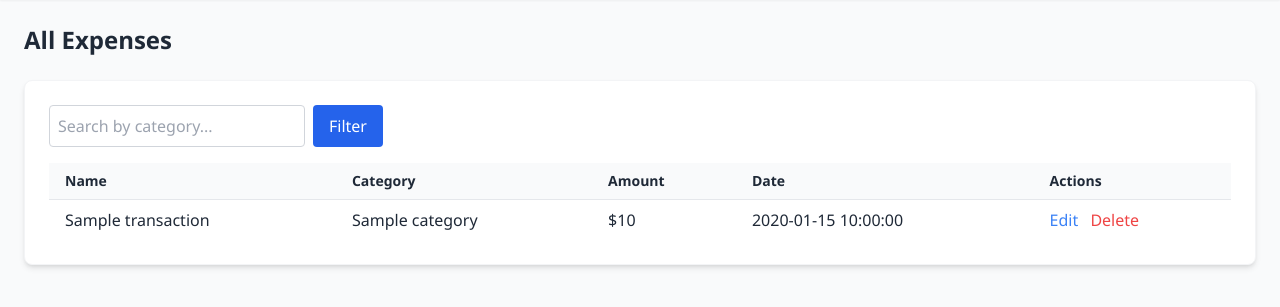
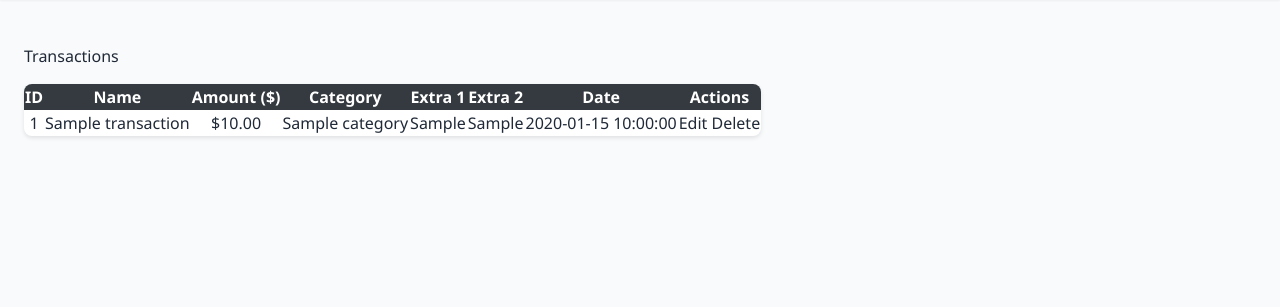
Before and after one commit to T-rummy/Transaction_group, a Flask app: template templates/transactions.html in a window 1280 px wide. Shown: the part 61-368 px from the top of the page. Run offline with Flask 3, Linux system fonts and the light colour scheme; the template is opened without the code that fills it: most values are stand-ins (such as "Sample title", 1, 10 or a date in 2020); some libraries are stand-ins or nearby versions.

Commit message:
fixed bugs

```diff
--- a/app.py
+++ b/app.py
@@ -1,127 +1,140 @@
-from flask import Flask, render_template, request, redirect, url_for, flash
-
+from flask import Flask, render_template, request, redirect, flash
 import pandas as pd
 import os
 from datetime import date
 
 app = Flask(__name__)
+app.secret_key = "supersecretkey"  # Needed for flash messages
 
 CSV_FILE = "file.csv"
 
-# Ensure CSV file has proper columns
+# Ensure CSV exists with correct columns
 if not os.path.exists(CSV_FILE):
-    pd.DataFrame(columns=["Name", "Amount", "Category", "Extra1", "Extra2", "Date"]).to_csv(CSV_FILE, index=False)
-else:
-    df = pd.read_csv(CSV_FILE)
-    df = df.fillna("")  # Clean NaN from previous runs
+    df = pd.DataFrame(columns=["Id", "Name", "Amount", "Category", "Extra1", "Extra2", "Date"])
     df.to_csv(CSV_FILE, index=False)
 
+
+# ===========================
+# ROUTES
+# ===========================
 
 @app.route('/')
 def index():
     return render_template('index.html')
 
 
+# Transactions Page
 @app.route('/transactions')
 def transactions():
-    if os.path.exists(CSV_FILE):
-        df = pd.read_csv(CSV_FILE)
-    else:
-        df = pd.DataFrame(columns=["Name", "Amount", "Category", "Extra1", "Extra2", "Date"])
+    df = pd.read_csv(CSV_FILE)
 
-    return render_template('transactions.html', transactions=df.to_dict(orient='records'))
+    # Ensure Amount is numeric
+    if "Amount" in df.columns:
+        df["Amount"] = (
+            df["Amount"].replace('[\$,]', '', regex=True)
+            .apply(pd.to_numeric, errors="coerce")
+        )
+
+    return render_template("transactions.html", transactions=df.to_dict(orient="records"))
 
 
+# Add Transaction
 @app.route('/add', methods=['GET', 'POST'])
 def add_transaction():
     if request.method == 'POST':
-        name = request.form['name']
-        amount = request.form['amount']
-        category = request.form['category']
+        df = pd.read_csv(CSV_FILE)
 
-        # Handle optional fields safely
-        extra1 = request.form.get('extra1') or ""
-        extra2 = request.form.get('extra2') or ""
+        new_transaction = {
+            "Id": len(df) + 1,
+            "Name": request.form.get("name"),
+            "Amount": request.form.get("amount"),
+            "Category": request.form.get("category"),
+            "Extra1": request.form.get("extra1", ""),
+            "Extra2": request.form.get("extra2", ""),
+            "Date": date.today().strftime("%m/%d/%Y")
+        }
 
-        df = pd.DataFrame([{
-            'Name': name,
-            'Amount': amount,
-            'Category': category,
-            'Extra1': extra1,
-            'Extra2': extra2,
-            'Date': date.today().strftime('%m/%d/%Y')
-        }])
+        df = pd.concat([df, pd.DataFrame([new_transaction])], ignore_index=True)
+        df.to_csv(CSV_FILE, index=False)
 
-        file_exists = os.path.exists(CSV_FILE)
-        df.to_csv(CSV_FILE, mode='a', index=False, header=not file_exists)
-
+        flash("Transaction added successfully!")
         return redirect('/transactions')
 
-    return render_template('add.html')
+    return render_template("add.html")
 
 
-@app.route('/modify/<int:transaction_id>', methods=['GET', 'POST'])
-def modify(transaction_id):
-    df = pd.read_csv("file.csv")
-
-    # Find the transaction
-    transaction = df[df['Id'] == transaction_id]
-
-    if transaction.empty:
-        flash("Transaction not found!", "danger")
-        return redirect('/transactions')
+# Modify Transaction
+@app.route('/modify', methods=['GET', 'POST'])
+def modify():
+    df = pd.read_csv(CSV_FILE)
 
     if request.method == 'POST':
-        name = request.form.get('name')
-        amount = request.form.get('amount')
-        category = request.form.get('category')
+        try:
+            transaction_id = int(request.form['id'])
+            column = request.form['column']
+            new_value = request.form['value']
 
-        # Update fields in the dataframe
-        df.loc[df['Id'] == transaction_id, 'Name'] = name
-        df.loc[df['Id'] == transaction_id, 'Amount'] = float(amount) if amount else 0
-        df.loc[df['Id'] == transaction_id, 'Category'] = category
+            if column == "Amount":
+                new_value = float(new_value)
 
-        df.to_csv("file.csv", index=False)
-        flash("Transaction updated successfully!", "success")
-        return redirect('/transactions')
+            df.loc[df['Id'] == transaction_id, column] = new_value
+            df.to_csv(CSV_FILE, index=False)
+            flash("Transaction updated successfully!")
+            return redirect('/transactions')
 
-    # Get transaction data for the form
-    transaction_data = transaction.iloc[0].to_dict()
-    return render_template('modify.html', transaction=transaction_data)
+        except Exception as e:
+            flash(f"Error updating transaction: {str(e)}")
+
+    return render_template("modify.html", transactions=df.to_dict(orient='records'))
 
 
-
-
-@app.route('/delete/<int:transaction_id>')
+# Delete Transaction
+@app.route('/delete/<int:transaction_id>', methods=['POST'])
 def delete_transaction(transaction_id):
     df = pd.read_csv(CSV_FILE)
-    df = df.drop(transaction_id)
+    df = df[df["Id"] != transaction_id]
     df.to_csv(CSV_FILE, index=False)
+    flash("Transaction deleted successfully!")
     return redirect('/transactions')
 
 
 @app.route('/stats')
 def stats():
-    if not os.path.exists(CSV_FILE):
-        return render_template('stats.html', total_by_category={}, avg_daily=0, avg_monthly=0)
+    df = pd.read_csv(CSV_FILE)
 
-    df = pd.read_csv(CSV_FILE)
-    if df.empty:
-        return render_template('stats.html', total_by_category={}, avg_daily=0, avg_monthly=0)
+    # Ensure Amount is numeric
+    if "Amount" in df.columns:
+        df["Amount"] = (
+            df["Amount"].replace('[\$,]', '', regex=True)
+            .apply(pd.to_numeric, errors="coerce")
+        )
 
-    df['Amount'] = pd.to_numeric(df['Amount'], errors='coerce').fillna(0)
-    df['Date'] = pd.to_datetime(df['Date'], errors='coerce')
+    # Ensure Date is string and drop NaN dates
+    if "Date" in df.columns:
+        df["Date"] = df["Date"].astype(str)
+        df = df[df["Date"].str.contains("/")]  # Keep only valid date rows
 
-    total_by_category = df.groupby('Category')['Amount'].sum().to_dict()
+    # Group by Category
+    category_totals = df.groupby("Category")["Amount"].sum().to_dict() if not df.empty else {}
 
-    daily_avg = df.groupby(df['Date'].dt.date)['Amount'].sum().mean()
-    monthly_avg = df.groupby(df['Date'].dt.to_period('M'))['Amount'].sum().mean()
+    # Group by Month
+    monthly_totals = {}
+    if not df.empty:
+        monthly_totals = (
+            df.groupby(df["Date"].apply(lambda x: str(x).split('/')[0]))["Amount"]
+            .sum()
+            .to_dict()
+        )
 
-    return render_template('stats.html',
-                           total_by_category=total_by_category,
-                           avg_daily=round(daily_avg, 2),
-                           avg_monthly=round(monthly_avg, 2))
+    return render_template(
+        "stats.html",
+        categories=list(category_totals.keys()),
+        category_data=list(category_totals.values()),
+        months=list(monthly_totals.keys()),
+        monthly_data=list(monthly_totals.values())
+    )
 
 
-if __name__ == '__main__':
+
+if __name__ == "__main__":
     app.run(debug=True)
--- a/file.csv
+++ b/file.csv
@@ -1,8 +1,9 @@
-Id,Name,Amount,Date,Category,Subcategory,Location
-5215,austin,45.00,08/03/2025,food,groceries,heb
-9512,Tanner Ruminer,10000.0,08/03/2025,food,,
-9747,Tanner,5000.0,08/03/2025,transportation,,Dallas TX
-1560,alex,150.0,08/03/2025,food,,
-9750,Tanner,20.0,08/03/2025,food,,Dallas TX
-aziz,89,academic,,,08/03/2025,
-aziz,20.00,transportation,,,08/03/2025,
+Id,Name,Amount,Date,Category,Subcategory,Location,Extra1,Extra2
+5215,austin,45.00,08/03/2025,food,groceries,heb,,
+9512,Tanner Ruminer,10000.0,08/03/2025,food,,,,
+9747,Tanner,5000.0,08/03/2025,transportation,,Dallas TX,,
+1560,alex,150.0,08/03/2025,food,,,,
+9750,Tanner,20.0,08/03/2025,food,,Dallas TX,,
+aziz,89,academic,,,08/03/2025,,,
+aziz,20.00,transportation,,,08/03/2025,,,
+8,aziz,20.00,08/03/2025,bills,,,,
--- a/templates/transactions.html
+++ b/templates/transactions.html
@@ -1,40 +1,45 @@
 {% extends "base.html" %}
 {% block content %}
-<h2 class="text-2xl font-semibold mb-6">All Expenses</h2>
+<div class="container mt-5">
+    <h2 class="mb-4">Transactions</h2>
 
-<div class="bg-white p-6 rounded-lg shadow-md border border-gray-100">
-    <div class="flex items-center justify-between mb-4">
-        <div class="flex space-x-2">
-            <input type="text" placeholder="Search by category..." class="p-2 rounded border border-gray-300 w-64">
-            <button class="bg-blue-600 text-white px-4 py-2 rounded">Filter</button>
-        </div>
-    </div>
-    <div class="overflow-x-auto">
-        <table class="min-w-full border-collapse">
-            <thead>
-                <tr class="bg-gray-50 border-b">
-                    <th class="px-4 py-2 text-left text-sm font-semibold">Name</th>
-                    <th class="px-4 py-2 text-left text-sm font-semibold">Category</th>
-                    <th class="px-4 py-2 text-left text-sm font-semibold">Amount</th>
-                    <th class="px-4 py-2 text-left text-sm font-semibold">Date</th>
-                    <th class="px-4 py-2 text-left text-sm font-semibold">Actions</th>
+    {% if transactions %}
+    <table class="table table-striped table-bordered">
+        <thead class="table-dark">
+            <tr>
+                <th>ID</th>
+                <th>Name</th>
+                <th>Amount ($)</th>
+                <th>Category</th>
+                <th>Extra 1</th>
+                <th>Extra 2</th>
+                <th>Date</th>
+                <th>Actions</th>
             </tr>
         </thead>
-            <tbody class="divide-y divide-gray-100">
-                {% for transaction in transactions %}
-                <tr class="hover:bg-gray-50">
-                    <td class="px-4 py-2">{{ transaction['Name'] }}</td>
-                    <td class="px-4 py-2">{{ transaction['Category'] }}</td>
-                    <td class="px-4 py-2">${{ transaction['Amount'] }}</td>
-                    <td class="px-4 py-2">{{ transaction['Date'] }}</td>
-                    <td class="px-4 py-2">
-                        <button class="text-blue-500 hover:underline">Edit</button>
-                        <button class="text-red-500 hover:underline ml-2">Delete</button>
+        <tbody>
+            {% for tx in transactions %}
+            <tr>
+                <td>{{ tx.Id }}</td>
+                <td>{{ tx.Name }}</td>
+                <td>${{ "%.2f"|format(tx.Amount) }}</td>
+                <td>{{ tx.Category }}</td>
+                <td>{{ tx.Extra1 }}</td>
+                <td>{{ tx.Extra2 }}</td>
+                <td>{{ tx.Date }}</td>
+                <td>
+                    <a href="/modify/{{ tx.Id }}" class="btn btn-warning btn-sm">Edit</a>
+                    <a href="/delete/{{ tx.Id }}" class="btn btn-danger btn-sm"
+                       onclick="return confirm('Are you sure you want to delete this transaction?');">
+                       Delete
+                    </a>
                 </td>
             </tr>
             {% endfor %}
         </tbody>
     </table>
-    </div>
+    {% else %}
+    <p class="text-center">No transactions found. <a href="/add">Add one now</a>.</p>
+    {% endif %}
 </div>
 {% endblock %}
```
Lines whose indentation alone changed are shown as unchanged.
